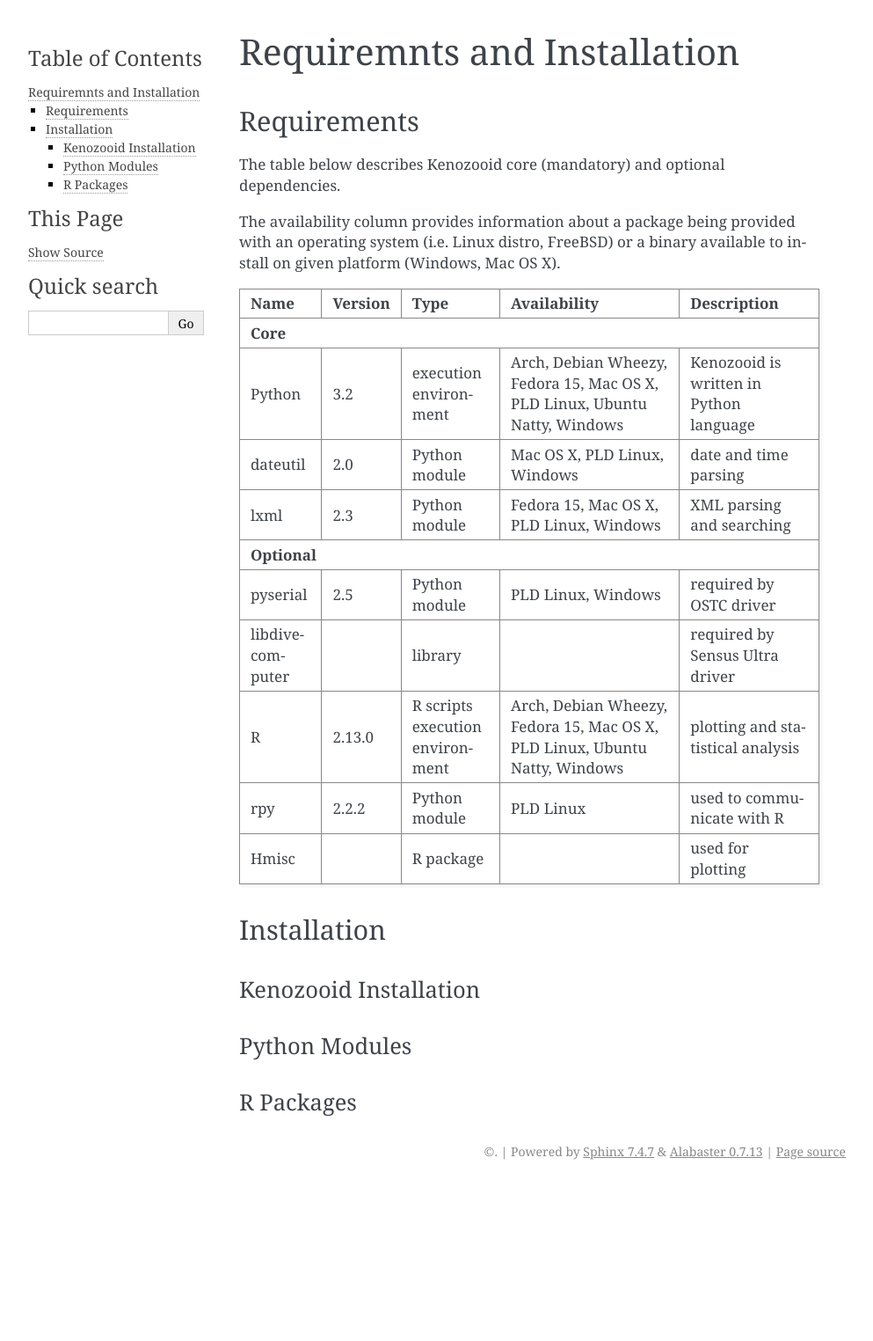
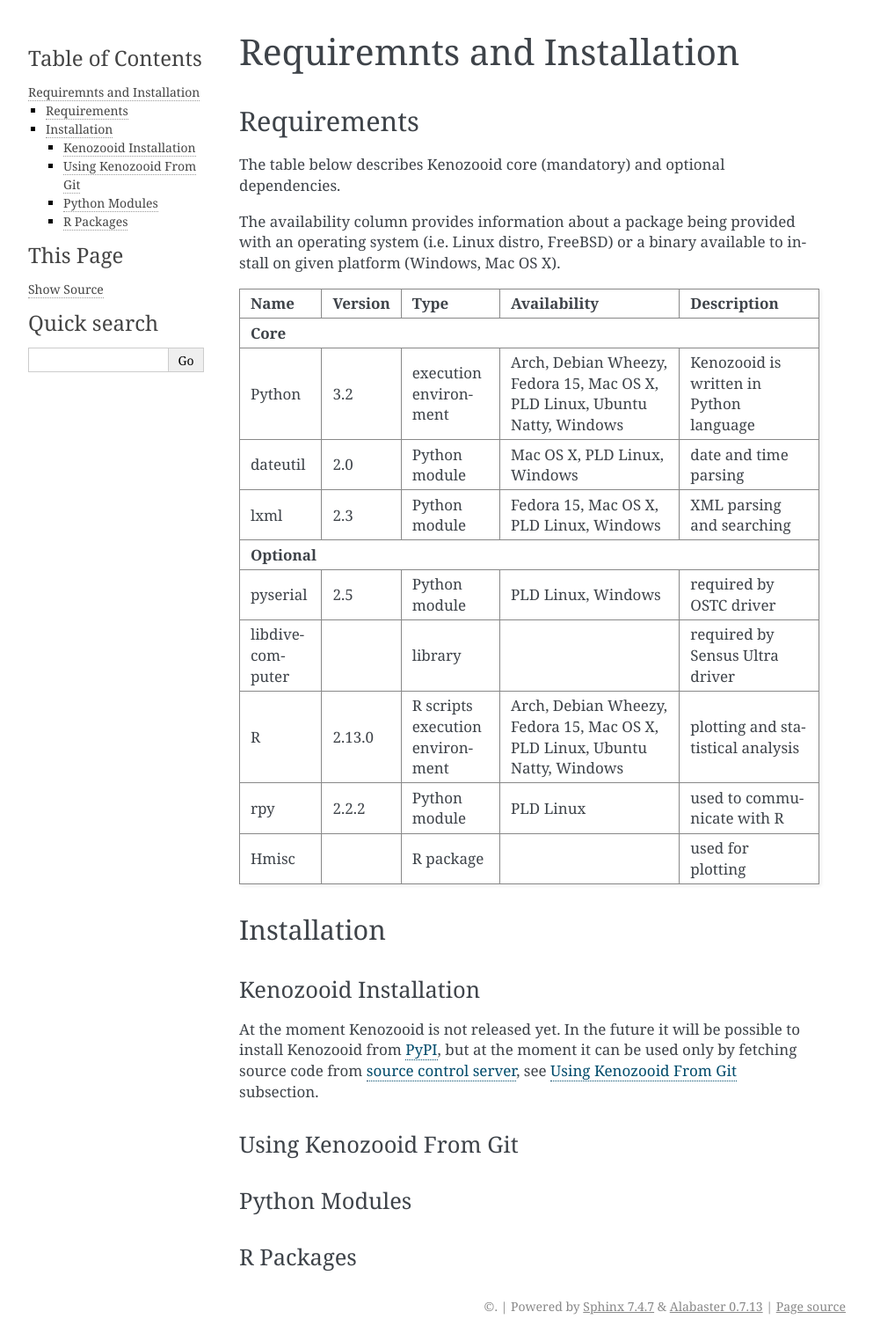
Before and after one commit to gitGNU/gnu_kenozooid, a Sphinx documentation site: the page built from doc/user/ri.rst, in a window 1280 px wide. Shown: the whole page at 88% size, without its empty margins (148-1141 px from the left). Built offline with Sphinx 7.4.7, drawn with Linux system fonts in a browser that asks for light colours; before the commit the page ends 1348 px from its top, so only the background shows below that.

Commit message:
- added some notes about kenozooid installation (not released yet) into   user documentation

```diff
--- a/doc/user/ri.rst
+++ b/doc/user/ri.rst
@@ -49,12 +49,22 @@
 ------------
 
 Kenozooid Installation
-~~~~~~~~~~~~~~~~~~~~~~
+^^^^^^^^^^^^^^^^^^^^^^
+At the moment Kenozooid is not released yet. In the future it will be possible to install
+Kenozooid from `PyPI <http://pypi.python.org/pypi>`_, but at the moment it can be used
+only by fetching source code from
+`source control server <http://git.savannah.gnu.org/cgit/kenozooid.git>`_, see
+:ref:`use-kz-git` subsection.
+
+.. _use-kz-git:
+
+Using Kenozooid From Git
+^^^^^^^^^^^^^^^^^^^^^^^^
 
 Python Modules
-~~~~~~~~~~~~~~
+^^^^^^^^^^^^^^
 
 R Packages
-~~~~~~~~~~
+^^^^^^^^^^
 
 .. vim: sw=4:et:ai
```
